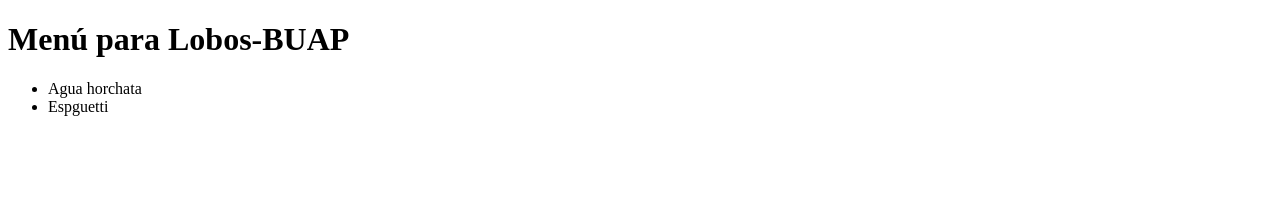
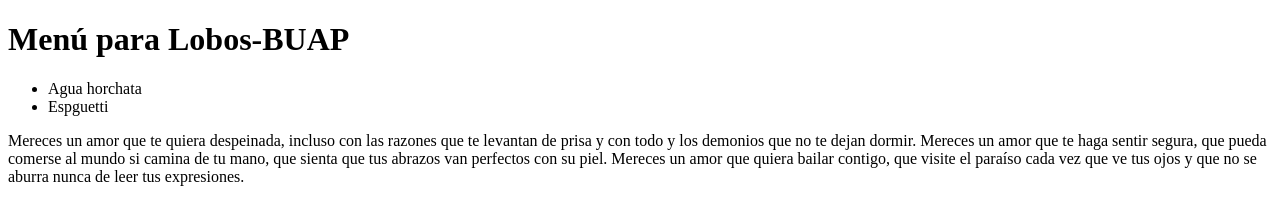
Before and after one commit to ValeriaRojo/menu, a plain HTML site: page Index.html in a window 1280 px wide. Drawn offline with Linux system fonts and the light colour scheme.

Commit message:
texto agregado

```diff
--- a/Index.html
+++ b/Index.html
@@ -12,5 +12,19 @@
         <li>Espguetti</li>
     </ul>
 
+    <p>
+        Mereces un amor que te quiera despeinada,
+        incluso con las razones que te levantan de prisa
+        y con todo y los demonios que no te dejan dormir.
+
+        Mereces un amor que te haga sentir segura,
+        que pueda comerse al mundo si camina de tu mano,
+        que sienta que tus abrazos van perfectos con su piel.
+
+        Mereces un amor que quiera bailar contigo,
+        que visite el paraíso cada vez que ve tus ojos
+        y que no se aburra nunca de leer tus expresiones.
+    </p>
+
 </body>
 </html>
```
